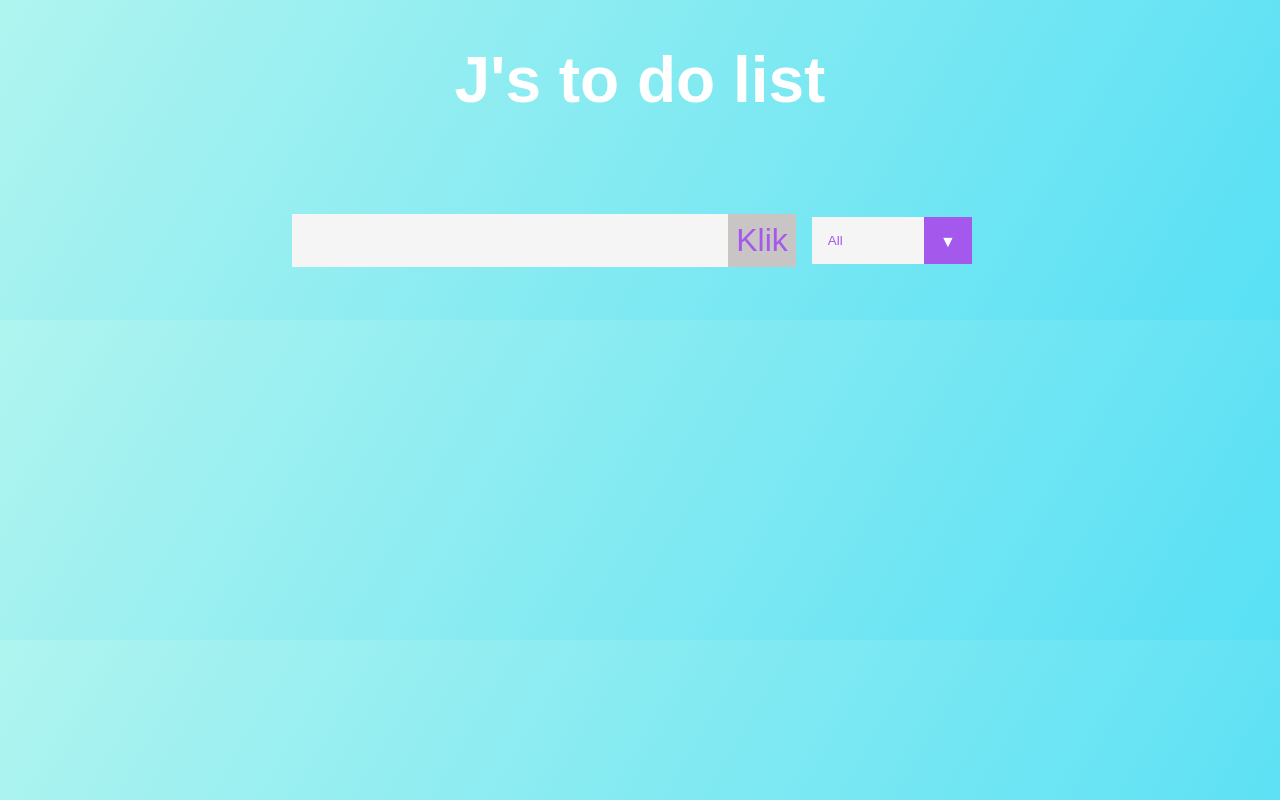
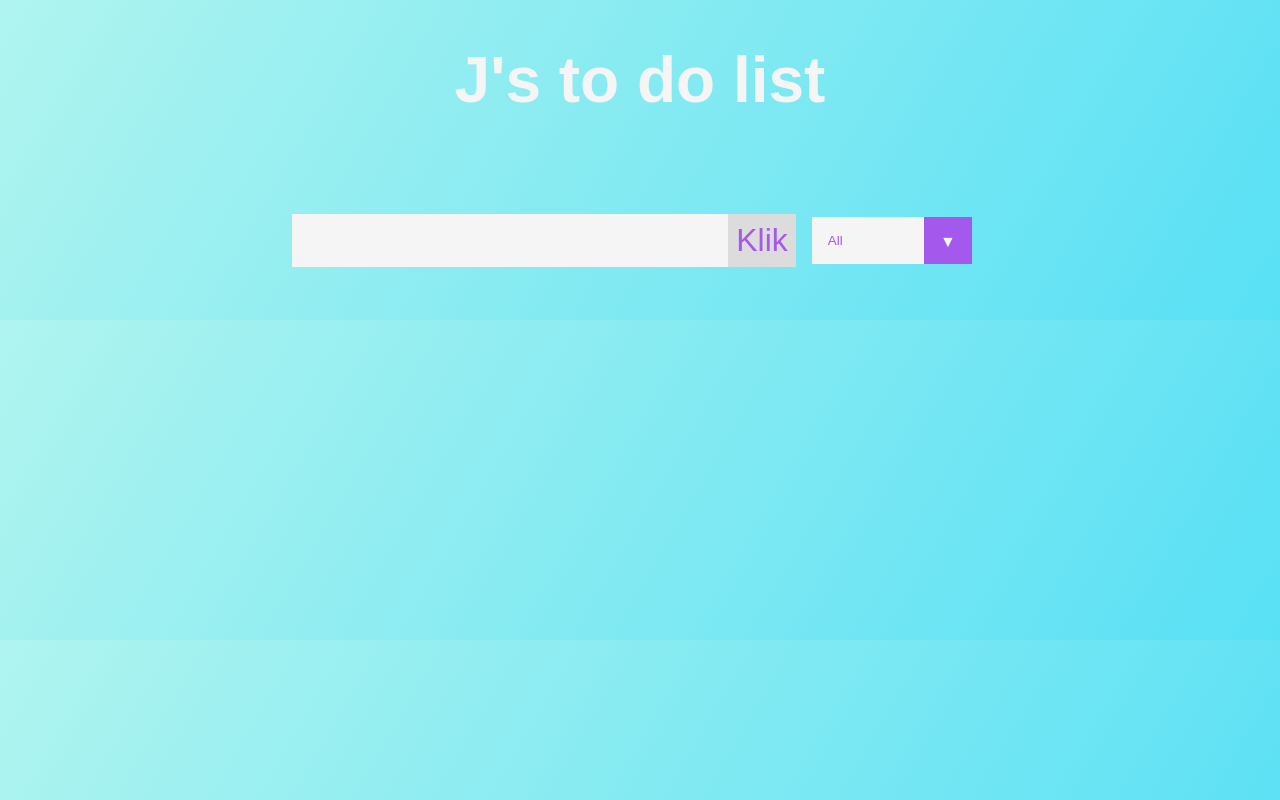
Before and after one commit to s18982/ToDoListApp, a plain HTML site: page index.html in a window 1280 px wide. Drawn offline with Linux system fonts and the light colour scheme.

Commit message:
poprawki kolorow

```diff
--- a/style.css
+++ b/style.css
@@ -5,7 +5,7 @@
 }
 body{
     background-image: linear-gradient(120deg,#aff4ef,#58e0f5);
-    color: white;
+    color: whitesmoke;
     font-family:'Poppins',sans-serif;
 }
 
@@ -28,13 +28,13 @@ form input, form button{
 }
 form button{
     color: rgb(165, 88, 236);
-    background: rgb(201, 197, 197);
+    background: gainsboro;
     cursor: pointer;
     transition: all 0.3s ease;
 }
 form button:hover{
     background-color: rgb(165, 88, 236);
-    color: rgb(201, 197, 197);
+    color: whitesmoke;
 }
 .todo-container{
     display: flex;
@@ -80,6 +80,6 @@ select{
 }
 
 .select:hover::after{
-    background: white;
+    background: whitesmoke;
     color: rgb(165, 88, 236);
 }
```
